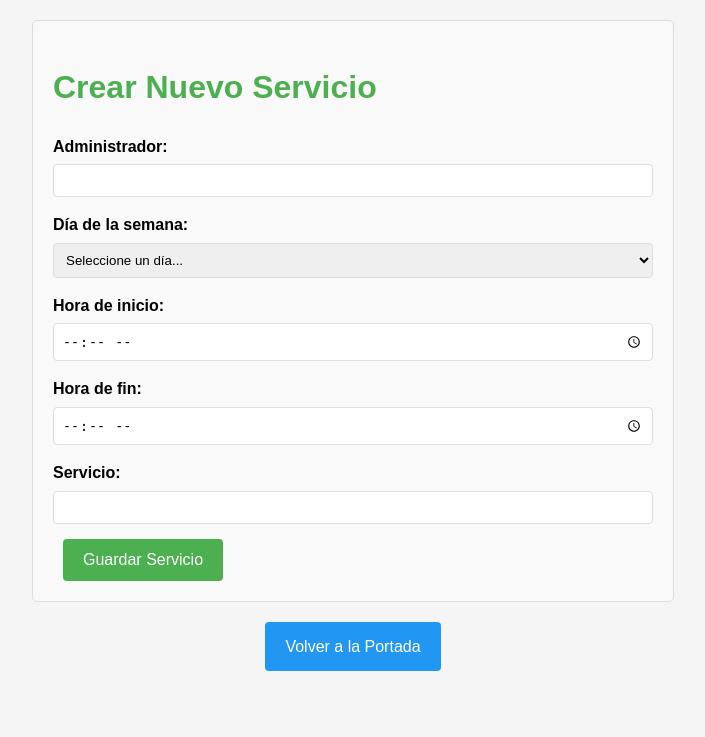
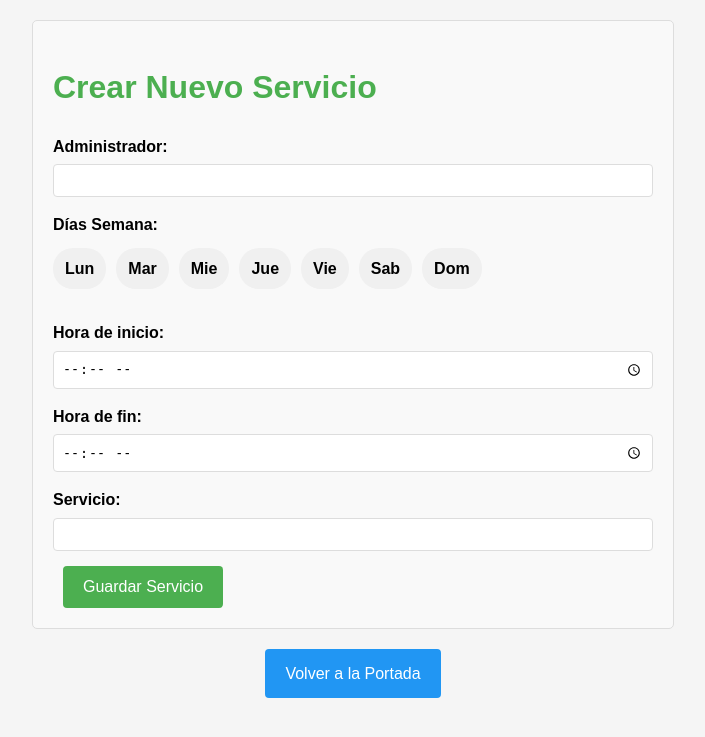
Before and after one commit to Daniel17769676/Web_practica_01, a Django app: page /servicios/disponibilidad/ in a window 1280 px wide. Shown: the top 737 px of the page, without its empty margins (287-992 px from the left). Run offline with Django 5.2, Linux system fonts and the light colour scheme; parts of the project's set-up code (start-up, migrations or seed data) failed here and were passed over.

Commit message:
Refactor disponibilidad y sistema de archivos estáticos
- Migración completa a ServicioDia (migraciones 0002-0004)
  • Nueva tabla para días de servicio
  • Eliminación del campo 'dia' en Disponibilidad
- Actualización de vistas y templates para el nuevo modelo
- Reorganización de archivos estáticos:
  • Mover CSS/JS a subdirectorios dedicados
  • Eliminar archivos obsoletos (styles.css)
- Mejoras en templates de reserva

```diff
--- /dev/null
+++ b/servicios_administrador/static/servicios_administrador/css/styles.css
@@ -0,0 +1,202 @@
+/* CCS HTML DISPONIBILIDAD */
+body {
+  font-family: Arial, sans-serif;
+  margin: 20px;
+  line-height: 1.6;
+}
+h1 {
+  color: #333;
+}
+.form-container {
+  max-width: 600px;
+  margin: 0 auto;
+  padding: 20px;
+  border: 1px solid #ddd;
+  border-radius: 5px;
+  background-color: #f9f9f9;
+}
+.form-group {
+  margin-bottom: 15px;
+}
+label {
+  display: block;
+  margin-bottom: 5px;
+  font-weight: bold;
+}
+input[type="text"],
+input[type="time"],
+select {
+  width: 100%;
+  padding: 8px;
+  border: 1px solid #ddd;
+  border-radius: 4px;
+  box-sizing: border-box;
+}
+button {
+  background-color: #4caf50;
+  color: white;
+  padding: 10px 15px;
+  border: none;
+  border-radius: 4px;
+  cursor: pointer;
+  font-size: 16px;
+}
+button:hover {
+  background-color: #45a049;
+}
+body {
+  font-family: Arial, sans-serif;
+  margin: 20px;
+  line-height: 1.6;
+}
+h1 {
+  color: #333;
+}
+.form-container {
+  max-width: 600px;
+  margin: 0 auto;
+  padding: 20px;
+  border: 1px solid #ddd;
+  border-radius: 5px;
+  background-color: #f9f9f9;
+}
+.form-group {
+  margin-bottom: 15px;
+}
+label {
+  display: block;
+  margin-bottom: 5px;
+  font-weight: bold;
+}
+input[type="text"],
+input[type="time"],
+select {
+  width: 100%;
+  padding: 8px;
+  border: 1px solid #ddd;
+  border-radius: 4px;
+  box-sizing: border-box;
+}
+button {
+  background-color: #4caf50;
+  color: white;
+  padding: 10px 15px;
+  border: none;
+  border-radius: 4px;
+  cursor: pointer;
+  font-size: 16px;
+}
+button:hover {
+  background-color: #45a049;
+}
+
+button,
+.btn-volver {
+  background-color: #4caf50;
+  color: white;
+  padding: 10px 15px;
+  border: none;
+  border-radius: 4px;
+  cursor: pointer;
+  font-size: 16px;
+  text-decoration: none;
+  display: inline-block;
+  text-align: center;
+}
+.btn-volver {
+  background-color: #f44336;
+  margin-top: 10px;
+}
+
+/*CCS HTML CONFIRMACION*/
+body {
+  font-family: Arial, sans-serif;
+  margin: 20px;
+  line-height: 1.6;
+  background-color: #f5f5f5;
+}
+.confirmation-container {
+  max-width: 600px;
+  margin: 30px auto;
+  padding: 30px;
+  border: 1px solid #ddd;
+  border-radius: 8px;
+  background-color: white;
+  box-shadow: 0 2px 10px rgba(0, 0, 0, 0.1);
+  text-align: center;
+}
+h1 {
+  color: #4caf50;
+  margin-bottom: 20px;
+}
+.confirmation-icon {
+  font-size: 60px;
+  color: #4caf50;
+  margin-bottom: 20px;
+}
+.reservation-details {
+  text-align: left;
+  margin: 25px 0;
+  padding: 20px;
+  background-color: #f9f9f9;
+  border-radius: 5px;
+}
+.detail-row {
+  margin-bottom: 10px;
+  display: flex;
+}
+.detail-label {
+  font-weight: bold;
+  width: 150px;
+}
+.btn-container {
+  margin-top: 30px;
+}
+button,
+.btn-volver {
+  background-color: #4caf50;
+  color: white;
+  padding: 12px 20px;
+  border: none;
+  border-radius: 4px;
+  cursor: pointer;
+  font-size: 16px;
+  text-decoration: none;
+  display: inline-block;
+  margin: 0 10px;
+}
+.btn-volver {
+  background-color: #2196f3;
+}
+.btn-print {
+  background-color: #ff9800;
+}
+
+/* From Uiverse.io by CheekyTurtle */
+.days-btn-container {
+    display: flex;
+    gap: 10px;
+    margin-top: 10px;
+}
+
+.day-btn {
+    display: none; /* Ocultamos el checkbox nativo */
+}
+
+.day-label {
+    padding: 8px 12px;
+    background-color: #f0f0f0;
+    border-radius: 20px;
+    cursor: pointer;
+    transition: all 0.3s;
+}
+
+.day-btn:checked + .day-label {
+    background-color: #4CAF50;
+    color: white;
+    font-weight: bold;
+}
+
+.day-label:hover {
+    background-color: #ddd;
+}
--- a/servicios_administrador/static/servicios_administrador/styles.css
+++ /dev/null
@@ -1,174 +0,0 @@
-
-     /* CCS HTML DISPONIBILIDAD */
-        body {
-            font-family: Arial, sans-serif;
-            margin: 20px;
-            line-height: 1.6;
-        }
-        h1 {
-            color: #333;
-        }
-        .form-container {
-            max-width: 600px;
-            margin: 0 auto;
-            padding: 20px;
-            border: 1px solid #ddd;
-            border-radius: 5px;
-            background-color: #f9f9f9;
-        }
-        .form-group {
-            margin-bottom: 15px;
-        }
-        label {
-            display: block;
-            margin-bottom: 5px;
-            font-weight: bold;
-        }
-        input[type="text"],
-        input[type="time"],
-        select {
-            width: 100%;
-            padding: 8px;
-            border: 1px solid #ddd;
-            border-radius: 4px;
-            box-sizing: border-box;
-        }
-        button {
-            background-color: #4CAF50;
-            color: white;
-            padding: 10px 15px;
-            border: none;
-            border-radius: 4px;
-            cursor: pointer;
-            font-size: 16px;
-        }
-        button:hover {
-            background-color: #45a049;
-        }
-     body {
-            font-family: Arial, sans-serif;
-            margin: 20px;
-            line-height: 1.6;
-        }
-        h1 {
-            color: #333;
-        }
-        .form-container {
-            max-width: 600px;
-            margin: 0 auto;
-            padding: 20px;
-            border: 1px solid #ddd;
-            border-radius: 5px;
-            background-color: #f9f9f9;
-        }
-        .form-group {
-            margin-bottom: 15px;
-        }
-        label {
-            display: block;
-            margin-bottom: 5px;
-            font-weight: bold;
-        }
-        input[type="text"],
-        input[type="time"],
-        select {
-            width: 100%;
-            padding: 8px;
-            border: 1px solid #ddd;
-            border-radius: 4px;
-            box-sizing: border-box;
-        }
-        button {
-            background-color: #4CAF50;
-            color: white;
-            padding: 10px 15px;
-            border: none;
-            border-radius: 4px;
-            cursor: pointer;
-            font-size: 16px;
-        }
-        button:hover {
-            background-color: #45a049;
-        }
-
-
-        button, .btn-volver {
-            background-color: #4CAF50;
-            color: white;
-            padding: 10px 15px;
-            border: none;
-            border-radius: 4px;
-            cursor: pointer;
-            font-size: 16px;
-            text-decoration: none;
-            display: inline-block;
-            text-align: center;
-        }
-        .btn-volver {
-            background-color: #f44336;
-            margin-top: 10px;
-        }
-
-
-/*CCS HTML CONFIRMACION*/
-   body {
-            font-family: Arial, sans-serif;
-            margin: 20px;
-            line-height: 1.6;
-            background-color: #f5f5f5;
-        }
-        .confirmation-container {
-            max-width: 600px;
-            margin: 30px auto;
-            padding: 30px;
-            border: 1px solid #ddd;
-            border-radius: 8px;
-            background-color: white;
-            box-shadow: 0 2px 10px rgba(0,0,0,0.1);
-            text-align: center;
-        }
-        h1 {
-            color: #4CAF50;
-            margin-bottom: 20px;
-        }
-        .confirmation-icon {
-            font-size: 60px;
-            color: #4CAF50;
-            margin-bottom: 20px;
-        }
-        .reservation-details {
-            text-align: left;
-            margin: 25px 0;
-            padding: 20px;
-            background-color: #f9f9f9;
-            border-radius: 5px;
-        }
-        .detail-row {
-            margin-bottom: 10px;
-            display: flex;
-        }
-        .detail-label {
-            font-weight: bold;
-            width: 150px;
-        }
-        .btn-container {
-            margin-top: 30px;
-        }
-        button, .btn-volver {
-            background-color: #4CAF50;
-            color: white;
-            padding: 12px 20px;
-            border: none;
-            border-radius: 4px;
-            cursor: pointer;
-            font-size: 16px;
-            text-decoration: none;
-            display: inline-block;
-            margin: 0 10px;
-        }
-        .btn-volver {
-            background-color: #2196F3;
-        }
-        .btn-print {
-            background-color: #ff9800;
-        }
--- a/servicios_administrador/templates/mi_web/Disponibilidad.html
+++ b/servicios_administrador/templates/mi_web/Disponibilidad.html
@@ -1,18 +1,20 @@
 <!DOCTYPE html>
 <html lang="es">
+
 <head>
     {% load static %}
     <meta charset="UTF-8">
     <meta name="viewport" content="width=device-width, initial-scale=1.0">
     <title>Crear Disponibilidad</title>
-    <link rel="stylesheet" href="{% static 'servicios_administrador/styles.css' %}">
+    <link rel="stylesheet" href="{% static 'servicios_administrador/css/styles.css' %}">
     <link rel="icon" href="{% static 'img/agenda.png' %}" type="image/png" />
 </head>
 
 <body>
     <div class="form-container">
         <h1>Crear Nuevo Servicio</h1>
-        <form method="post" action="{% url 'servicios_administrador:disponibilidad' %}"><!-- esta linea es para enviar la informacion a la bbdd a traves de la la view -->
+        <form method="post" action="{% url 'servicios_administrador:disponibilidad' %}">
+            <!-- esta linea es para enviar la informacion a la bbdd a traves de la la view -->
             {% csrf_token %}
 
             <div class="form-group">
@@ -20,19 +22,34 @@
                 <input type="text" id="administrador" name="administrador" required>
             </div>
 
-            <div class="form-group">
-                <label for="dia">Día de la semana:</label>
-                <select id="dia" name="dia" required>
-                    <option value="">Seleccione un día...</option>
-                    <option value="lunes">Lunes</option>
-                    <option value="martes">Martes</option>
-                    <option value="miércoles">Miércoles</option>
-                    <option value="jueves">Jueves</option>
-                    <option value="viernes">Viernes</option>
-                    <option value="sábado">Sábado</option>
-                    <option value="domingo">Domingo</option>
-                </select>
+            <!-- Dias de la semana-->
+            <div>
+                <label>Días Semana:</label>
             </div>
+            <div class="days-btn-container">
+                <input class="day-btn" id="monday" name="dias_semana" type="checkbox" value="lunes" />
+                <label class="day-label" for="monday">Lun</label>
+
+                <input class="day-btn" id="tuesday" name="dias_semana" type="checkbox" value="martes" />
+                <label class="day-label" for="tuesday">Mar</label>
+
+                <input class="day-btn" id="wednesday" name="dias_semana" type="checkbox" value="miércoles" />
+                <label class="day-label" for="wednesday">Mie</label>
+
+                <input class="day-btn" id="thursday" name="dias_semana" type="checkbox" value="jueves" />
+                <label class="day-label" for="thursday">Jue</label>
+
+                <input class="day-btn" id="friday" name="dias_semana" type="checkbox" value="viernes" />
+                <label class="day-label" for="friday">Vie</label>
+
+                <input class="day-btn" id="saturday" name="dias_semana" type="checkbox" value="sábado" />
+                <label class="day-label" for="saturday">Sab</label>
+
+                <input class="day-btn" id="sunday" name="dias_semana" type="checkbox" value="domingo" />
+                <label class="day-label" for="sunday">Dom</label>
+            </div>
+            <br>
+
 
             <div class="form-group">
                 <label for="hora_inicio">Hora de inicio:</label>
@@ -58,4 +75,5 @@
     </div>
 
 </body>
+
 </html>
--- a/servicios_administrador/templates/mi_web/confirmacion.html
+++ b/servicios_administrador/templates/mi_web/confirmacion.html
@@ -5,7 +5,7 @@
     <meta charset="UTF-8">
     <meta name="viewport" content="width=device-width, initial-scale=1.0">
     <title>Confirmación de Reserva</title>
-    <link rel="stylesheet" href="{% static 'servicios_administrador/styles.css' %}">
+    <link rel="stylesheet" href="{% static 'servicios_administrador/css/styles.css' %}">
     <link rel="icon" href="{% static 'img/agenda.png' %}" type="image/png" />
 </head>
 
--- a/servicios_administrador/views.py
+++ b/servicios_administrador/views.py
@@ -1,5 +1,5 @@
 from django.shortcuts import render, redirect
-from .models import Disponibilidad
+from .models import Disponibilidad, ServicioDia
 from django.contrib import messages
 
 
@@ -8,20 +8,32 @@ from django.contrib import messages
 def disponibilidad_view(request):
     #Para mostrar servicios disponibles (GET), EL GET es un método HTTP que se utiliza para solicitar datos de un recurso específico. En este caso, se utiliza para mostrar los servicios disponibles del administrador/oferente
     servicios_disponibles = Disponibilidad.objects.all() #Filtra las disponibilidades la base de datos.
+
     if request.method == 'POST':
         print("DATOS RECIBIDOS:", request.POST) #Imprime los datos recibidos en la consola para depuración.
-        #Guardar los datos del formulario en la base de datos
-        Disponibilidad.objects.create(
+
+        # 1. Primero creamos la Disponibilidad sin los días
+        disponibilidad=Disponibilidad.objects.create(
             administrador=request.POST['administrador'],
-            dia=request.POST['dia'],
             hora_inicio=request.POST['hora_inicio'],
             hora_fin=request.POST['hora_fin'],
             servicio=request.POST['servicio'],
             disponible=True # esta linea guarda el valor de la casilla de verificación y lo convierte en un booleano, un booleano es un tipo de dato que solo puede tener dos valores: verdadero o falso.
             )
+
+        # 2. Obtenemos los días seleccionados (usamos getlist para checkboxes)
+        dias_seleccionados = request.POST.getlist('dias_semana') #getlist se utiliza para obtener una lista de valores de un campo de formulario que puede tener múltiples selecciones, como casillas de verificación.
+
+        # 3. Creamos un registro en ServicioDia por cada día seleccionado
+        for dia in dias_seleccionados:
+            ServicioDia.objects.create(
+                disponibilidad=disponibilidad,
+                dia=dia
+            )
+
         return redirect('servicios_administrador:confirmacion') #Redirect es una función que redirige al usuario a otra URL después de que se haya procesado el formulario. En este caso, redirige a la plantilla 'Confirmacion.html' después de guardar la disponibilidad en la base de datos.
-    return render(request, 'mi_web/Disponibilidad.html' ,{servicios_disponibles: servicios_disponibles} #la variable 'servicios_disponibles' se pasa al contexto de la plantilla para que pueda ser utilizada en la vista.
-    )#En caso de que la solicitud no sea un POST, se renderiza la plantilla 'Disponibilidad.html' para mostrar el formulario al usuario.
+    return render(request, 'mi_web/Disponibilidad.html' ,{servicios_disponibles: servicios_disponibles, #la variable 'servicios_disponibles' se pasa al contexto de la plantilla para que pueda ser utilizada en la vista.
+     'dias_opciones': ServicioDia.OPCIONES_DIAS}) # 'dias_opciones' se pasa al contexto de la plantilla para que pueda ser utilizada en la vista. 'ServicioDia.OPCIONES_DIAS' es una lista de tuplas que contiene los días de la semana y sus nombres legibles para el usuario.)
 
 # Vista para confirmar datos guardados al ofrecer disponibilidad (ADMINISTRADOR)
 def confirmacion_view(request):
--- a/usuarios/templates/usuarios/reserva_exito.html
+++ b/usuarios/templates/usuarios/reserva_exito.html
@@ -5,7 +5,7 @@
     <meta charset="UTF-8">
     <meta name="viewport" content="width=device-width, initial-scale=1.0">
     <title>Reserva Confirmada</title>
-    <link rel="stylesheet" href="{% static 'usuarios/styles.css' %}">
+    <link rel="stylesheet" href="{% static 'usuarios/css/styles.css' %}">
     <link rel="icon" href="{% static 'img/agenda.png' %}" type="image/png" />
 </head>
 
--- a/usuarios/templates/usuarios/reservar.html
+++ b/usuarios/templates/usuarios/reservar.html
@@ -6,7 +6,7 @@
     <meta charset="UTF-8">
     <meta name="viewport" content="width=device-width, initial-scale=1.0">
     <title>Realizar Reserva</title>
-    <link rel="stylesheet" href="{% static 'usuarios/styles.css' %}">
+    <link rel="stylesheet" href="{% static 'usuarios/css/styles.css' %}">
     <link rel="icon" href="{% static 'img/agenda.png' %}" type="image/png" />
 </head>
 
```
Also changed, not shown: servicios_administrador/models.py (+33 -3 lines), servicios_administrador/migrations/0001_initial.py, servicios_administrador/migrations/0002_serviciodia.py (added), servicios_administrador/migrations/0003_remove_disponibilidad_dia.py (added), servicios_administrador/migrations/0004_remove_dia_manually.py (added), usuarios/migrations/0001_initial.py, usuarios/static/usuarios/css/styles.css (renamed from usuarios/static/usuarios/styles.css).
